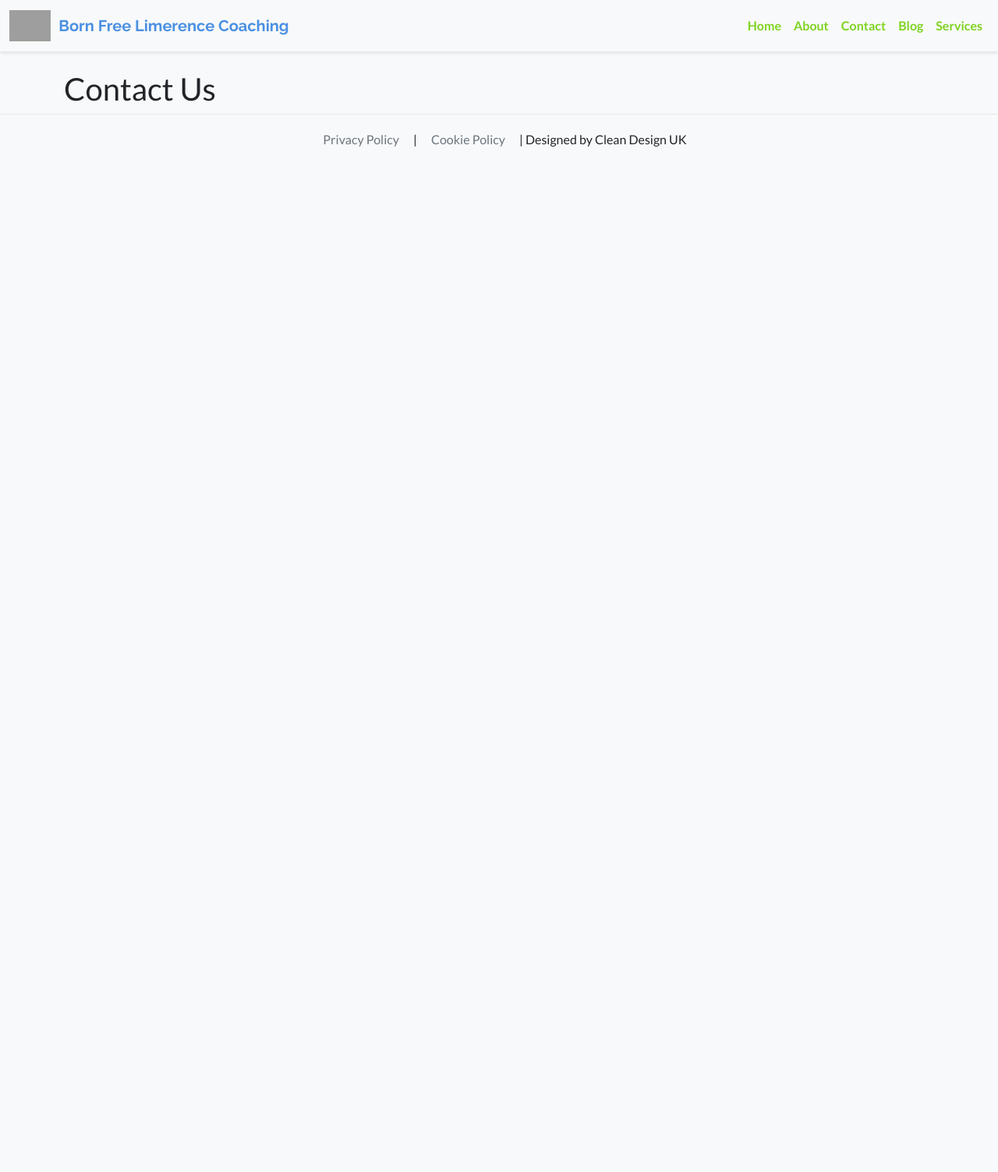
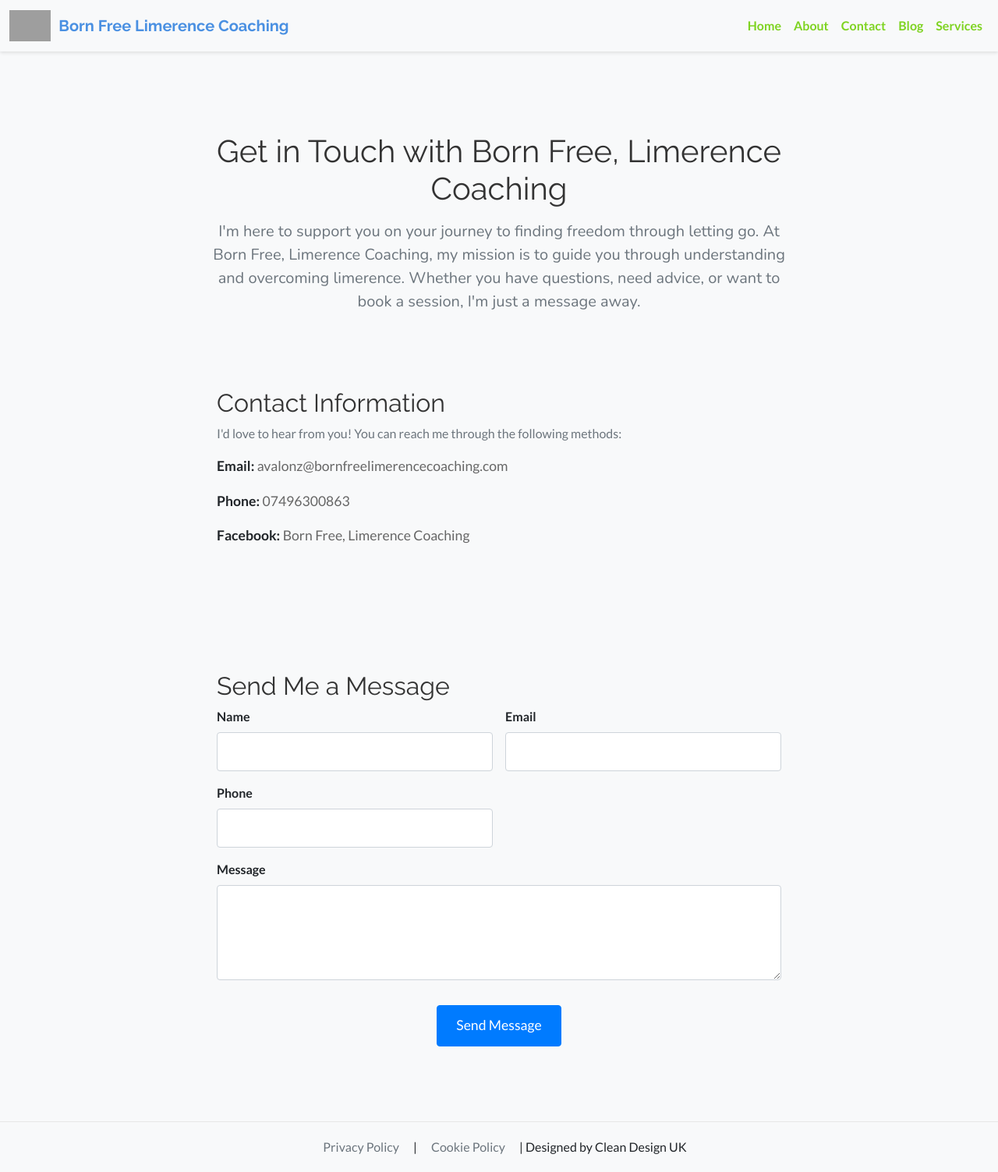
Before and after one commit to JesseRoss001/limerence, a Django app: page /contact/ in a window 1280 px wide. Shown: the whole page at 78% size. Before the commit the page ends 188 px from the top, so only its background shows below. Run offline with Django 5.2, Linux system fonts and the light colour scheme; grey boxes are pictures that could not be loaded.

Commit message:
basic styles on contact page and basic functionality

```diff
--- a/limerance_project/templates/base.html
+++ b/limerance_project/templates/base.html
@@ -8,14 +8,22 @@
     <link href="https://cdn.jsdelivr.net/npm/bootstrap@5.1.3/dist/css/bootstrap.min.css" rel="stylesheet">
     <link href="https://fonts.googleapis.com/css2?family=Lato:wght@300;400;700&family=Nunito:wght@300;400;700&family=Raleway:wght@300;400;700&display=swap" rel="stylesheet">
     <style>
-        body {
+        body, html {
+            height: 100%;
+            margin: 0;
+            display: flex;
+            flex-direction: column;
             font-family: 'Lato', sans-serif;
             background-color: #f8f9fa;
             color: #212529;
         }
-        .navbar {
+        nav {
             background-color: #f8f9fa !important;
             box-shadow: 0 2px 4px rgba(0, 0, 0, 0.1);
+            position: fixed;
+            width: 100%;
+            top: 0;
+            z-index: 1000;
         }
         .navbar-brand {
             font-family: 'Raleway', sans-serif;
@@ -52,6 +60,10 @@
         .footer a:hover {
             text-decoration: underline;
         }
+        main {
+            flex: 1 0 auto;
+            padding-top: 56px; /* Height of the navbar */
+        }
         @media (max-width: 768px) {
             .navbar-brand {
                 font-size: 1.2rem;
@@ -77,7 +89,7 @@
     </style>
 </head>
 <body>
-    <nav class="navbar navbar-expand-md navbar-light">
+    <nav class="navbar navbar-expand-lg navbar-light">
         <div class="container-fluid">
             <a class="navbar-brand" href="{% url 'home' %}">
                 <img src="{% static 'images/logo-placeholder.png' %}" alt="Logo">
@@ -107,11 +119,13 @@
             </div>
         </div>
     </nav>
-    <div class="container mt-4">
-        {% block content %}
-        {% endblock %}
-    </div>
-    <footer class="footer">
+    <main>
+        <div class="container mt-4">
+            {% block content %}
+            {% endblock %}
+        </div>
+    </main>
+    <footer class="footer mt-auto">
         <a href="#">Privacy Policy</a> | <a href="#">Cookie Policy</a> | <span>Designed by Clean Design UK</span>
     </footer>
     <script src="https://cdn.jsdelivr.net/npm/bootstrap@5.1.3/dist/js/bootstrap.bundle.min.js"></script>
--- a/limerance_project/templates/contact.html
+++ b/limerance_project/templates/contact.html
@@ -1,5 +1,125 @@
 {% extends 'base.html' %}
-{% block title %}Contact{% endblock %}
+
+{% block title %}Contact Us | Born Free, Limerence Coaching{% endblock %}
+
 {% block content %}
-<h1>Contact Us</h1>
+<div class="container mt-5 mb-5">
+    <div class="text-center mb-5">
+        <h1 class="text-dark mb-3">Get in Touch with Born Free, Limerence Coaching</h1>
+        <p class="lead text-muted">
+            I'm here to support you on your journey to finding freedom through letting go. At Born Free, Limerence Coaching, my mission is to guide you through understanding and overcoming limerence. Whether you have questions, need advice, or want to book a session, I'm just a message away.
+        </p>
+    </div>
+
+    <div class="contact-info  px-1  px-md-2 py-5 mb-5">
+        <h2 class="text-dark">Contact Information</h2>
+        <p class="text-muted">I'd love to hear from you! You can reach me through the following methods:</p>
+        <ul class="list-unstyled">
+            <li class="mb-3">
+                <strong>Email:</strong>
+                <a href="mailto:avalonz@bornfreelimerencecoaching.com" class="contact-link">avalonz@bornfreelimerencecoaching.com</a>
+            </li>
+            <li class="mb-3">
+                <strong>Phone:</strong>
+                <a href="tel:07496300863" class="contact-link">07496300863</a>
+            </li>
+            <li class="mb-3">
+                <strong>Facebook:</strong>
+                <a href="https://www.facebook.com/profile.php?id=61561346123027" target="_blank" class="contact-link">Born Free, Limerence Coaching</a>
+            </li>
+        </ul>
+    </div>
+
+    <div class="contact-form px-1  px-md-2 py-5">
+        <h2 class="text-dark">Send Me a Message</h2>
+        <form action="" method="post" class="row g-3">
+            {% csrf_token %}
+            <div class="col-md-6">
+                <label for="name" class="form-label">Name</label>
+                <input type="text" class="form-control" id="name" name="name" required>
+            </div>
+            <div class="col-md-6">
+                <label for="email" class="form-label">Email</label>
+                <input type="email" class="form-control" id="email" name="email" required>
+            </div>
+            <div class="col-md-6">
+                <label for="phone" class="form-label">Phone</label>
+                <input type="tel" class="form-control" id="phone" name="phone" required>
+            </div>
+            <div class="col-12">
+                <label for="message" class="form-label">Message</label>
+                <textarea class="form-control" id="message" name="message" rows="4" required></textarea>
+            </div>
+            <div class="col-12 text-center">
+                <button type="submit" class="btn btn-primary mt-3">Send Message</button>
+            </div>
+        </form>
+    </div>
+</div>
+
+<style>
+    body {
+        font-family: 'Lato', sans-serif;
+        background-color: #f8f9fa;
+        color: #212529;
+    }
+    h1, h2 {
+        font-family: 'Raleway', sans-serif;
+    }
+    .lead {
+        font-family: 'Nunito', sans-serif;
+    }
+    .container {
+        max-width: 800px;
+        margin: auto;
+        padding: 0 15px;
+    }
+    .text-dark {
+        color: #333 !important;
+    }
+    .text-muted {
+        color: #6c757d !important;
+    }
+    .contact-info ul {
+        padding: 0;
+        list-style: none;
+    }
+    .contact-info ul li {
+        font-size: 1.1rem;
+        line-height: 1.6;
+    }
+    .contact-link {
+        color: #666;
+        text-decoration: none;
+    }
+    .contact-link:hover {
+        text-decoration: underline;
+    }
+    .form-label {
+        font-weight: bold;
+        font-size: 1rem;
+    }
+    .form-control {
+        border-radius: 0.25rem;
+        box-shadow: none;
+        border: 1px solid #ced4da;
+        padding: 0.75rem;
+        font-size: 1rem;
+    }
+    .form-control:focus {
+        border-color: #007bff;
+        box-shadow: 0 0 0 0.2rem rgba(0, 123, 255, 0.25);
+    }
+    .btn-primary {
+        background-color: #007bff;
+        border-color: #007bff;
+        padding: 0.75rem 1.5rem;
+        font-size: 1.1rem;
+    }
+    .btn-primary:hover {
+        background-color: #0056b3;
+        border-color: #004085;
+    }
+</style>
+
 {% endblock %}
```
